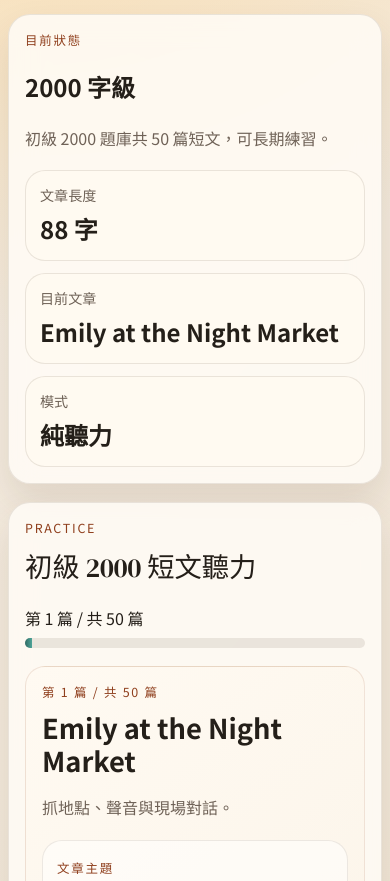
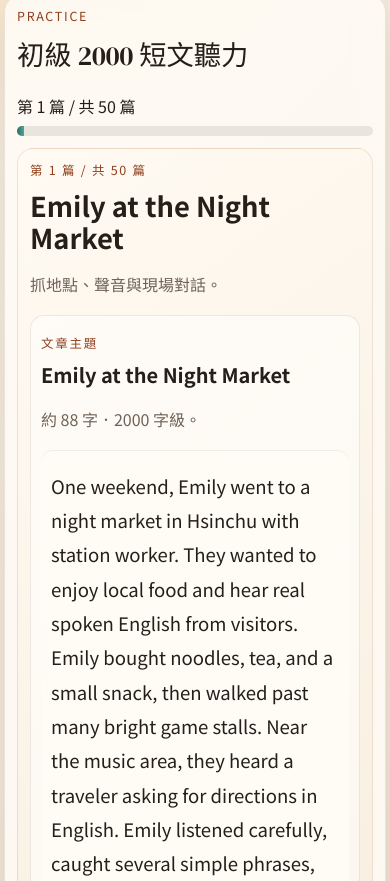
Before and after one commit to a590116a/english-listening-trainer, a plain HTML site: page index.html in a window 390 px wide. Shown: the part 393-1274 px from the top of the page. Drawn offline with Linux system fonts and the light colour scheme.

Commit message:
Widen mobile reading area

```diff
--- a/style.css
+++ b/style.css
@@ -247,13 +247,13 @@ body {
 
 @media (max-width: 640px) {
   .app-shell {
-    width: min(100% - 16px, 100%);
-    padding: 16px 0 28px;
+    width: min(100% - 8px, 100%);
+    padding: 8px 0 20px;
   }
 
   .hero {
-    margin-bottom: 18px;
-    gap: 18px;
+    margin-bottom: 12px;
+    gap: 12px;
   }
 
   .panel, .hero-card, .question-card, .passage-box {
@@ -262,21 +262,33 @@ body {
   }
 
   .panel, .hero-card {
-    padding: 16px;
-    border-radius: 22px;
+    padding: 12px;
+    border-radius: 18px;
   }
 
   .question-card {
-    margin-top: 18px;
-    padding: 16px;
-    border-radius: 20px;
+    margin-top: 12px;
+    padding: 12px;
+    border-radius: 16px;
   }
 
   .passage-box,
   .passage-text,
   .translation-text {
-    padding-left: 14px;
-    padding-right: 14px;
+    padding-left: 10px;
+    padding-right: 10px;
+  }
+
+  .passage-box {
+    margin-top: 12px;
+    border-radius: 14px;
+  }
+
+  .passage-text {
+    margin-top: 10px;
+    border-radius: 12px;
+    border-left: 0;
+    border-right: 0;
   }
 
   .passage-text {
@@ -299,7 +311,7 @@ body {
   }
 
   .stats-grid article {
-    padding: 14px;
+    padding: 12px;
   }
 
   .progress-box {
@@ -325,11 +337,20 @@ body {
 
   .primary-btn,
   .ghost-btn {
-    padding: 13px 18px;
+    padding: 12px 16px;
   }
 
   .controls-panel .list-panel,
   .controls-panel .hint-box {
     display: none;
   }
+
+  .controls-panel {
+    padding-top: 10px;
+    padding-bottom: 10px;
+  }
+
+  .hero-card {
+    display: none;
+  }
 }
```
